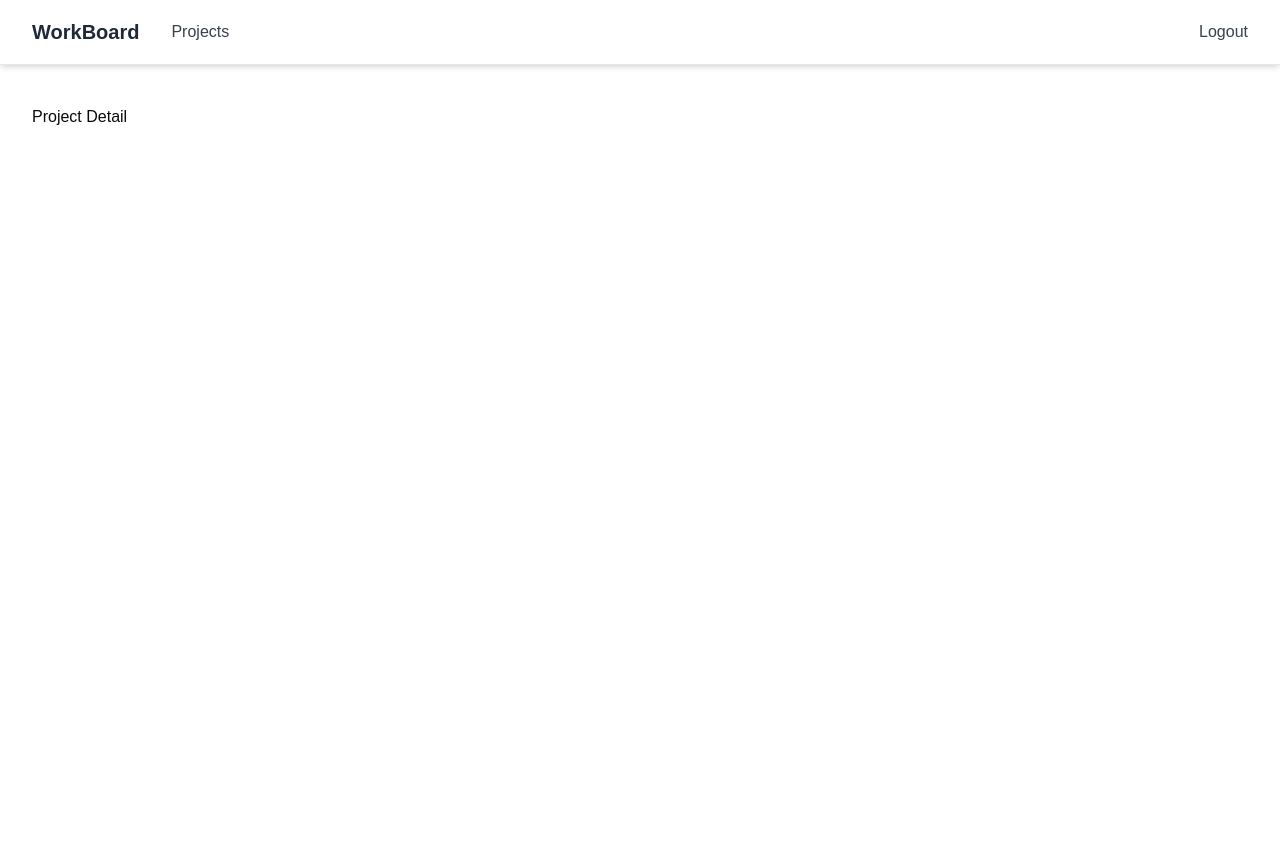
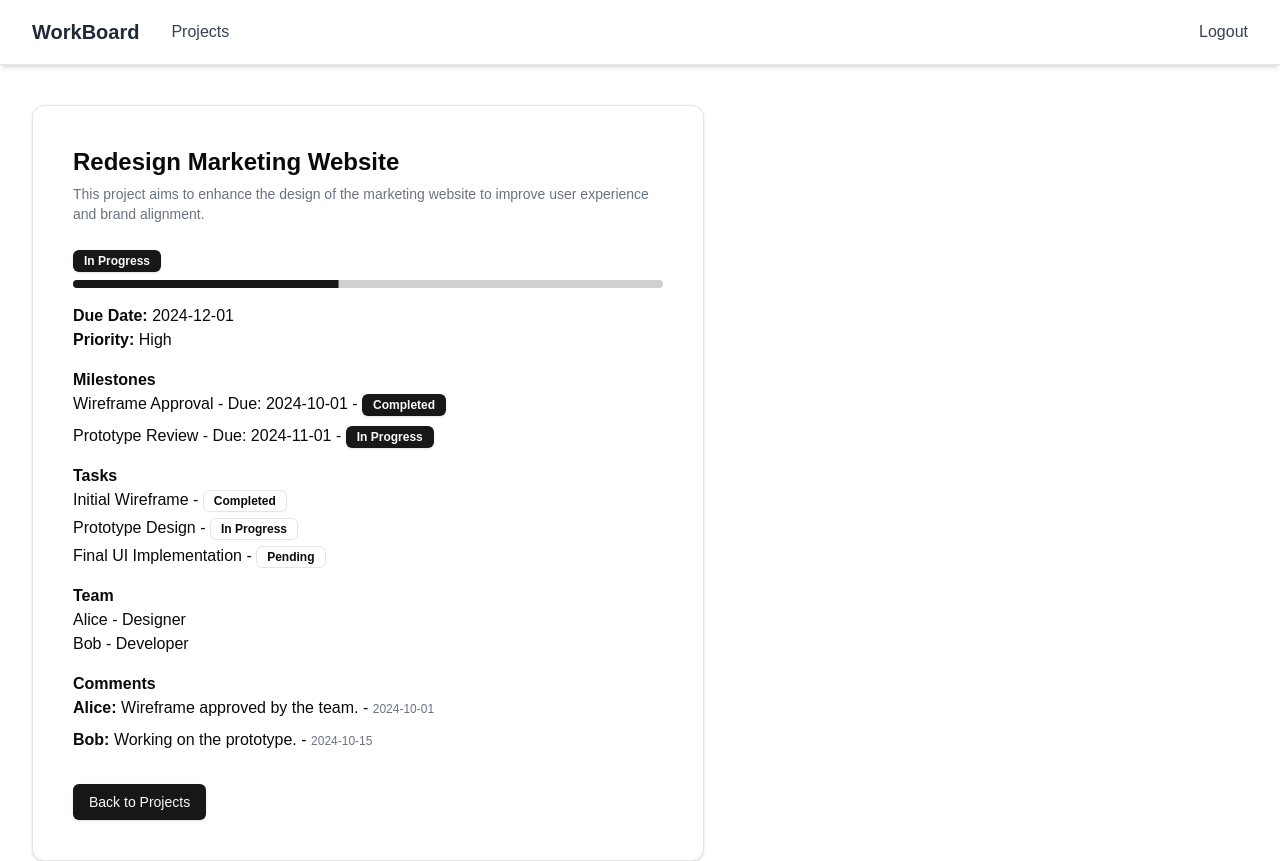
Before and after one commit to shankardevy/workboard, a Next.js app: page /projects/1 in a window 1280 px wide. Before the commit the page ends 800 px from the top, so only its background shows below. Built offline with nearby package versions, Linux system fonts and the light colour scheme.

Commit message:
Add static project show page template

```diff
--- a/app/projects/[id]/page.tsx
+++ b/app/projects/[id]/page.tsx
@@ -1,7 +1,109 @@
-// app/projects/[id]/page.tsx
-
 "use client";
 
+import {
+  Card,
+  CardHeader,
+  CardContent,
+  CardFooter,
+} from "@/components/ui/card";
+import { Progress } from "@/components/ui/progress";
+import { Badge } from "@/components/ui/badge";
+import { Button } from "@/components/ui/button";
+import { useRouter } from "next/navigation";
+
+const project = {
+  id: "1",
+  title: "Redesign Marketing Website",
+  description:
+    "This project aims to enhance the design of the marketing website to improve user experience and brand alignment.",
+  status: "In Progress",
+  progress: 45,
+  createdDate: "2024-09-15",
+  dueDate: "2024-12-01",
+  priority: "High",
+  team: [
+    { name: "Alice", role: "Designer" },
+    { name: "Bob", role: "Developer" },
+  ],
+  milestones: [
+    { title: "Wireframe Approval", dueDate: "2024-10-01", status: "Completed" },
+    { title: "Prototype Review", dueDate: "2024-11-01", status: "In Progress" },
+  ],
+  tasks: [
+    { taskName: "Initial Wireframe", status: "Completed" },
+    { taskName: "Prototype Design", status: "In Progress" },
+    { taskName: "Final UI Implementation", status: "Pending" },
+  ],
+  comments: [
+    {
+      user: "Alice",
+      comment: "Wireframe approved by the team.",
+      date: "2024-10-01",
+    },
+    { user: "Bob", comment: "Working on the prototype.", date: "2024-10-15" },
+  ],
+};
+
 export default function ProjectDetail() {
-  return <div>Project Detail</div>;
+  const router = useRouter();
+
+  return (
+    <Card className="max-w-2xl p-4">
+      <CardHeader>
+        <h2 className="text-2xl font-bold">{project.title}</h2>
+        <p className="text-sm text-gray-500">{project.description}</p>
+      </CardHeader>
+      <CardContent>
+        <Badge className="mb-2">{project.status}</Badge>
+        <Progress value={project.progress} className="mb-4" />
+        <p>
+          <strong>Due Date:</strong> {project.dueDate}
+        </p>
+        <p>
+          <strong>Priority:</strong> {project.priority}
+        </p>
+
+        <h3 className="mt-4 font-semibold">Milestones</h3>
+        <ul>
+          {project.milestones.map((milestone) => (
+            <li key={milestone.title} className="mb-2">
+              {milestone.title} - Due: {milestone.dueDate} -{" "}
+              <Badge>{milestone.status}</Badge>
+            </li>
+          ))}
+        </ul>
+
+        <h3 className="mt-4 font-semibold">Tasks</h3>
+        <ul>
+          {project.tasks.map((task) => (
+            <li key={task.taskName} className="mb-1">
+              {task.taskName} - <Badge variant="outline">{task.status}</Badge>
+            </li>
+          ))}
+        </ul>
+
+        <h3 className="mt-4 font-semibold">Team</h3>
+        <ul>
+          {project.team.map((member) => (
+            <li key={member.name}>
+              {member.name} - {member.role}
+            </li>
+          ))}
+        </ul>
+
+        <h3 className="mt-4 font-semibold">Comments</h3>
+        <ul>
+          {project.comments.map((comment, index) => (
+            <li key={index} className="mb-2">
+              <strong>{comment.user}:</strong> {comment.comment} -{" "}
+              <span className="text-xs text-gray-500">{comment.date}</span>
+            </li>
+          ))}
+        </ul>
+      </CardContent>
+      <CardFooter>
+        <Button onClick={() => router.back()}>Back to Projects</Button>
+      </CardFooter>
+    </Card>
+  );
 }
```
